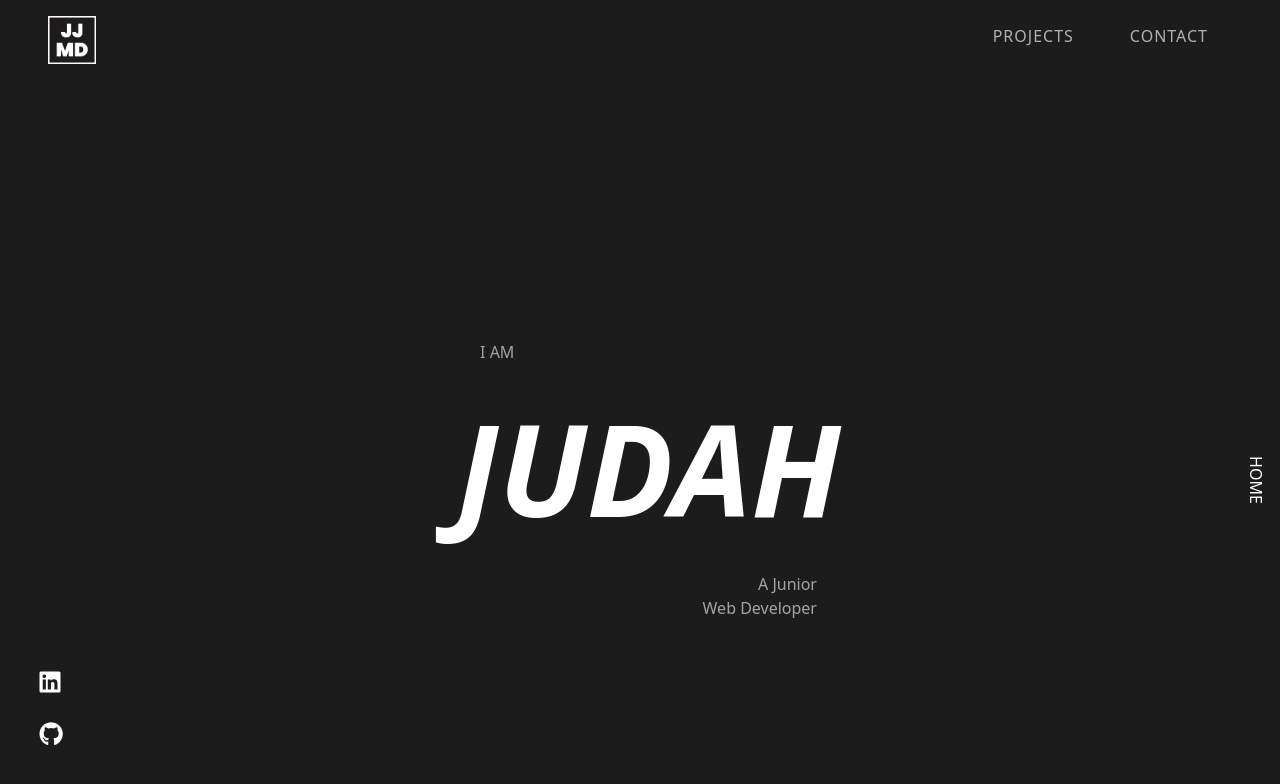
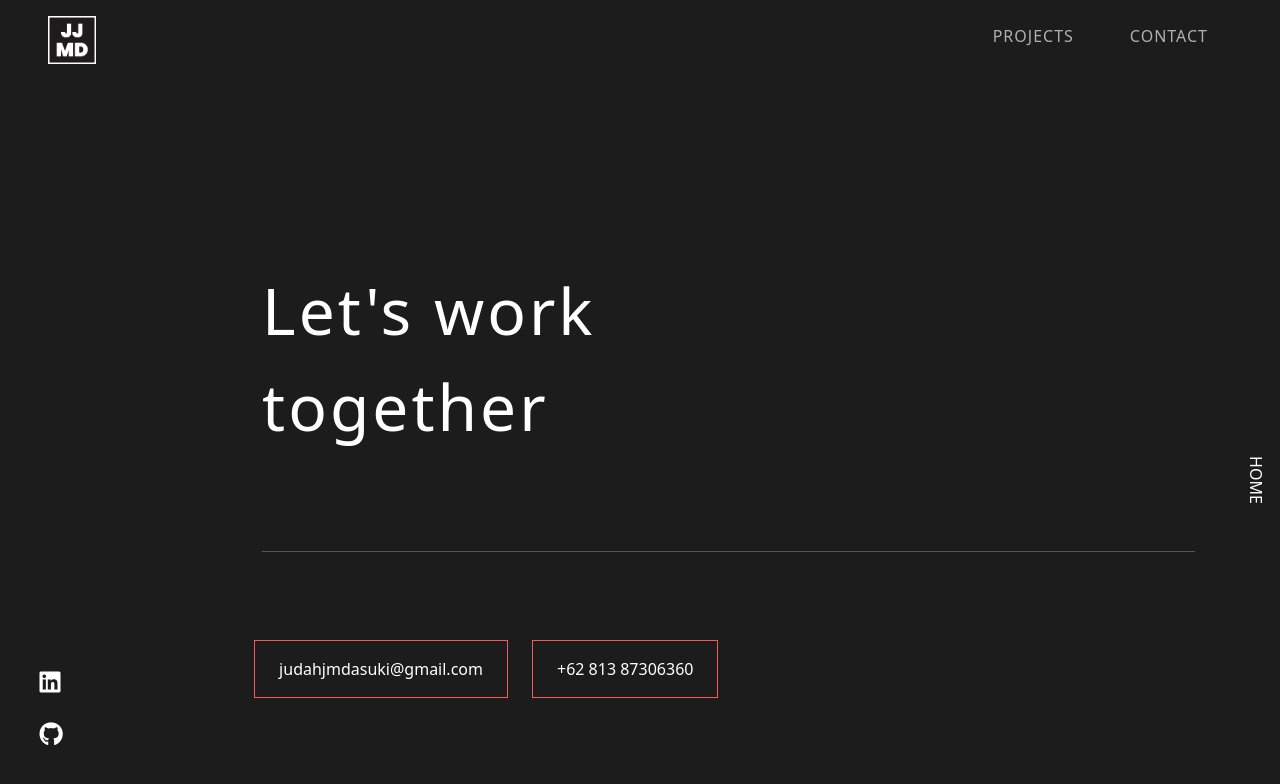
Before and after one commit to judahdski/judah-personal-website, a React (Vite) app: page /contacts in a window 1280 px wide. Shown: the top 784 px of the page. Built offline with nearby package versions, Linux system fonts and the light colour scheme.

Commit message:
feat: Menambahkan library react router dan mengonfigurasi routing

```diff
--- a/src/App.jsx
+++ b/src/App.jsx
@@ -1,3 +1,4 @@
+import { Route, Routes } from 'react-router-dom';
 import './assets/style/index';
 import { Header, Home, Projects, Contacts, Footer, NavText } from './components/index';
 
@@ -8,9 +9,11 @@ function App() {
                 <Header />
                 <div className="split d-lg-flex">
                     <main className="container">
-                        <Home />
-                        <Projects />
-                        <Contacts />
+                        <Routes>
+                            <Route path="/" element={<Home />} />
+                            <Route path="/projects" element={<Projects />} />
+                            <Route path="/contacts" element={<Contacts />} />
+                        </Routes>
                     </main>
                     <Footer />
                     <NavText />
--- a/src/components/Contacts.jsx
+++ b/src/components/Contacts.jsx
@@ -1,6 +1,6 @@
 function Contacts() {
     return (
-        <section id="contacts" className="contacts justify-content-center align-items-stretch" style={{ display: 'none' }}>
+        <section id="contacts" className="contacts justify-content-center align-items-stretch">
             <div
                 className="p-2
                         d-flex flex-column justify-content-center align-items-start gap-3"
--- a/src/components/Header.jsx
+++ b/src/components/Header.jsx
@@ -1,3 +1,4 @@
+import { NavLink } from 'react-router-dom';
 import regularLogo from '../assets/img/regular-logo.png';
 
 function Header() {
@@ -20,12 +21,9 @@ function Header() {
                 <span className="p-2" style={{ display: 'inline-block' }}>
                     <i className="fa-solid fa-xmark" id="closeBtn"></i>
                 </span>
-                <a href="#projects" onClick={() => event.preventDefault()} className="nav-btn text-center p-3 pb-4 text-decoration-none" data-section="projects">
-                    PROJECTS
-                </a>
-                <a href="#contacts" onClick={() => event.preventDefault()} className="nav-btn text-center p-3 pb-4 text-decoration-none" data-section="contacts">
-                    CONTACT
-                </a>
+
+                <NavLink to='/projects' className={'nav-btn text-center p-3 pb-4 text-decoration-none'}>PROJECTS</NavLink>
+                <NavLink to='/contacts' className={'nav-btn text-center p-3 pb-4 text-decoration-none'}>CONTACT</NavLink>
             </nav>
             <i className="fa-solid fa-align-right mobile-nav" id="hamburgerBtn"></i>
         </header>
--- a/src/components/Projects.jsx
+++ b/src/components/Projects.jsx
@@ -1,6 +1,6 @@
 function Projects() {
     return (
-        <section id="projects" className="projects pt-4 px-lg-4 pb-5 py-lg-3 justify-content-center align-items-center" style={{ display: 'none' }}>
+        <section id="projects" className="projects pt-4 px-lg-4 pb-5 py-lg-3 justify-content-center align-items-center">
             <div className="py-3 py-lg-4 d-flex flex-column justify-content-lg-center align-content-lg-start gap-4">
                 <div className="project-card p-3 d-flex flex-column flex-lg-row gap-3 gap-lg-4">
                     <img src="" />
```
